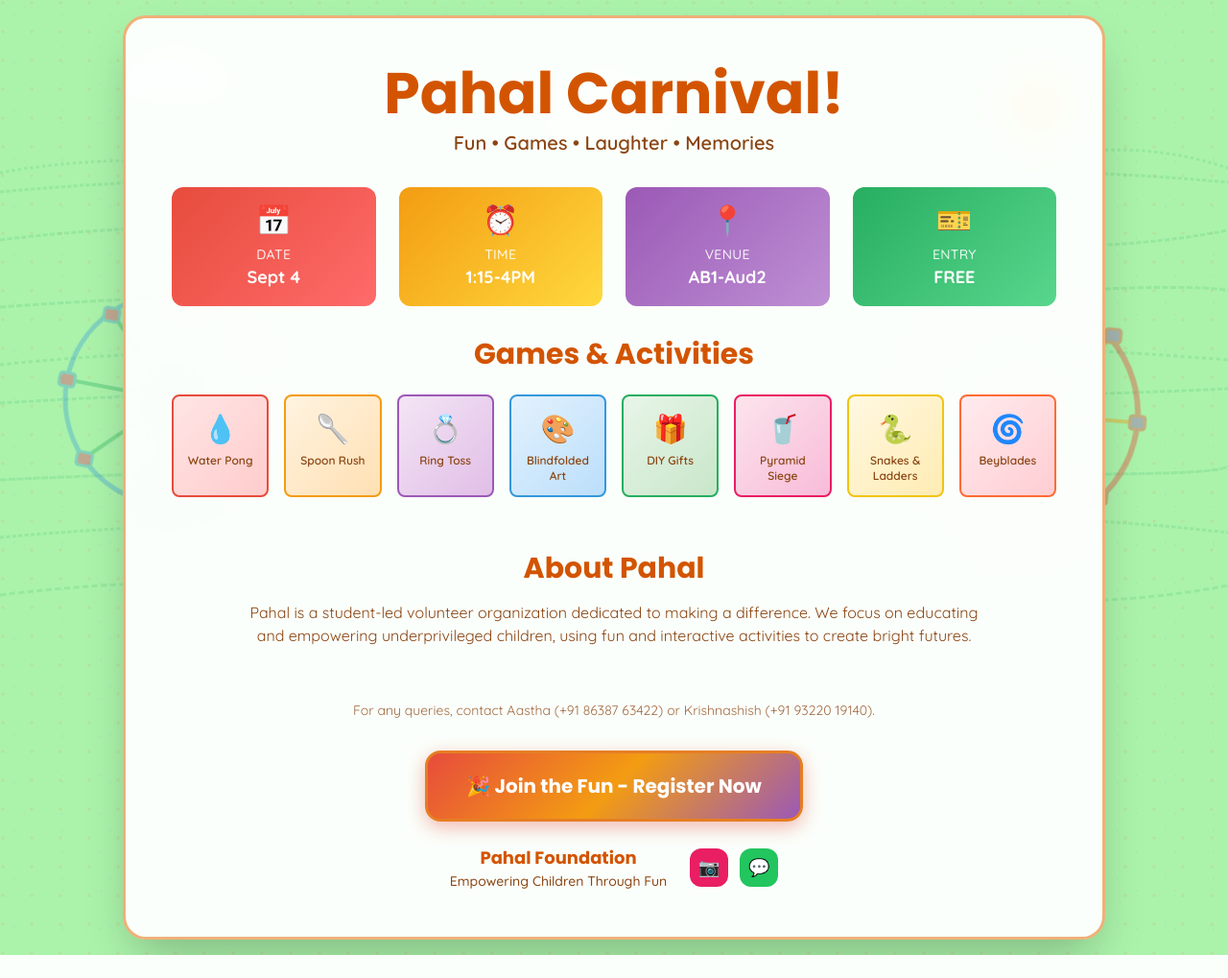
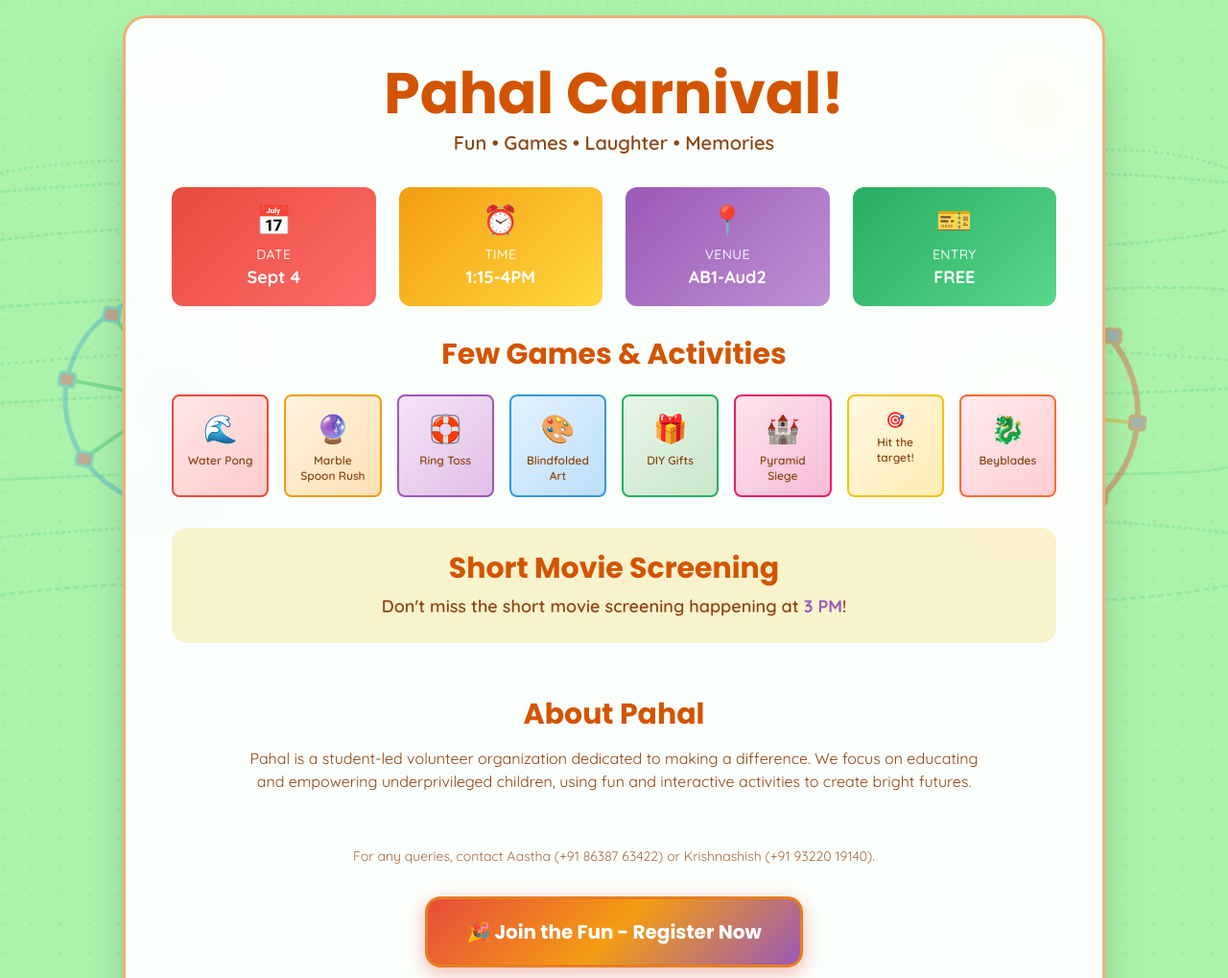
Before and after one commit to KrishnashishMunshi/pahal_event, a Flask app: page / in a window 1280 px wide. Shown: the top 1019 px of the page at 96% size. Before the commit the page ends 995 px from the top, so only its background shows below. Run offline with Flask 3, Linux system fonts and the light colour scheme; some libraries are stand-ins or nearby versions.

Commit message:
Design changes

```diff
--- a/templates/index.html
+++ b/templates/index.html
@@ -100,19 +100,24 @@
 
             <!-- Games Section -->
             <section class="mb-6 md:mb-8">
-                <h2 class="text-2xl md:text-3xl font-bold text-center mb-4 md:mb-6 text-ochre-dark font-poppins">Games & Activities</h2>
+                <h2 class="text-2xl md:text-3xl font-bold text-center mb-4 md:mb-6 text-ochre-dark font-poppins">Few Games & Activities</h2>
                 <div class="game-grid-mobile grid grid-cols-2 sm:grid-cols-4 md:grid-cols-8 gap-3 md:gap-4">
-                     <div class="game-card rounded-lg p-2 md:p-3 text-center" onclick="gameClick('Water Pong')"><div class="game-emoji mb-1">💧</div><div class="text-xs font-semibold text-warm-brown">Water Pong</div></div>
-                    <div class="game-card rounded-lg p-2 md:p-3 text-center" onclick="gameClick('Spoon Rush')"><div class="game-emoji mb-1">🥄</div><div class="text-xs font-semibold text-warm-brown">Spoon Rush</div></div>
-                    <div class="game-card rounded-lg p-2 md:p-3 text-center" onclick="gameClick('Ring Toss')"><div class="game-emoji mb-1">💍</div><div class="text-xs font-semibold text-warm-brown">Ring Toss</div></div>
+                     <div class="game-card rounded-lg p-2 md:p-3 text-center" onclick="gameClick('Water Pong')"><div class="game-emoji mb-1">🌊</div><div class="text-xs font-semibold text-warm-brown">Water Pong</div></div>
+                    <div class="game-card rounded-lg p-2 md:p-3 text-center" onclick="gameClick('Spoon Rush')"><div class="game-emoji mb-1">🔮</div><div class="text-xs font-semibold text-warm-brown">Marble Spoon Rush</div></div>
+                    <div class="game-card rounded-lg p-2 md:p-3 text-center" onclick="gameClick('Ring Toss')"><div class="game-emoji mb-1">🛟</div><div class="text-xs font-semibold text-warm-brown">Ring Toss</div></div>
                     <div class="game-card rounded-lg p-2 md:p-3 text-center" onclick="gameClick('Blindfolded Art')"><div class="game-emoji mb-1">🎨</div><div class="text-xs font-semibold text-warm-brown">Blindfolded Art</div></div>
                     <div class="game-card rounded-lg p-2 md:p-3 text-center" onclick="gameClick('DIY Gifts')"><div class="game-emoji mb-1">🎁</div><div class="text-xs font-semibold text-warm-brown">DIY Gifts</div></div>
-                    <div class="game-card rounded-lg p-2 md:p-3 text-center" onclick="gameClick('Pyramid Siege')"><div class="game-emoji mb-1">🥤</div><div class="text-xs font-semibold text-warm-brown">Pyramid Siege</div></div>
-                    <div class="game-card rounded-lg p-2 md:p-3 text-center" onclick="gameClick('Life-size Snake and Ladders')"><div class="game-emoji mb-1">🐍</div><div class="text-xs font-semibold text-warm-brown">Snakes & Ladders</div></div>
-                    <div class="game-card rounded-lg p-2 md:p-3 text-center" onclick="gameClick('Beyblades')"><div class="game-emoji mb-1">🌀</div><div class="text-xs font-semibold text-warm-brown">Beyblades</div></div>
+                    <div class="game-card rounded-lg p-2 md:p-3 text-center" onclick="gameClick('Pyramid Siege')"><div class="game-emoji mb-1">🏰</div><div class="text-xs font-semibold text-warm-brown">Pyramid Siege</div></div>
+                    <div class="game-card rounded-lg p-2 md:p-3 text-center" onclick="gameClick('Life-size Snake and Ladders')">🎯<div class="game-emoji mb-1"></div><div class="text-xs font-semibold text-warm-brown">Hit the target!</div></div>
+                    <div class="game-card rounded-lg p-2 md:p-3 text-center" onclick="gameClick('Beyblades')"><div class="game-emoji mb-1">🐉</div><div class="text-xs font-semibold text-warm-brown">Beyblades</div></div>
                 </div>
             </section>
-
+<section class="mb-6 md:mb-8 text-center speaker-bg p-6 rounded-2xl" style="background-color: #f1c40f33;">
+                <h2 class="text-2xl md:text-3xl font-bold mb-2 text-ochre-dark font-poppins">Short Movie Screening</h2>
+                <p class="text-base md:text-lg max-w-3xl mx-auto text-warm-brown leading-relaxed font-semibold">
+                    Don't miss the short movie screening happening at <span class="text-purple-fun font-bold">3 PM</span>!
+                </p>
+            </section>
             <!-- About Pahal Section -->
             <section class="mb-6 md:mb-8 text-center about-bg p-6 rounded-2xl">
                 <h2 class="text-2xl md:text-3xl font-bold mb-4 text-ochre-dark font-poppins">About Pahal</h2>
```
